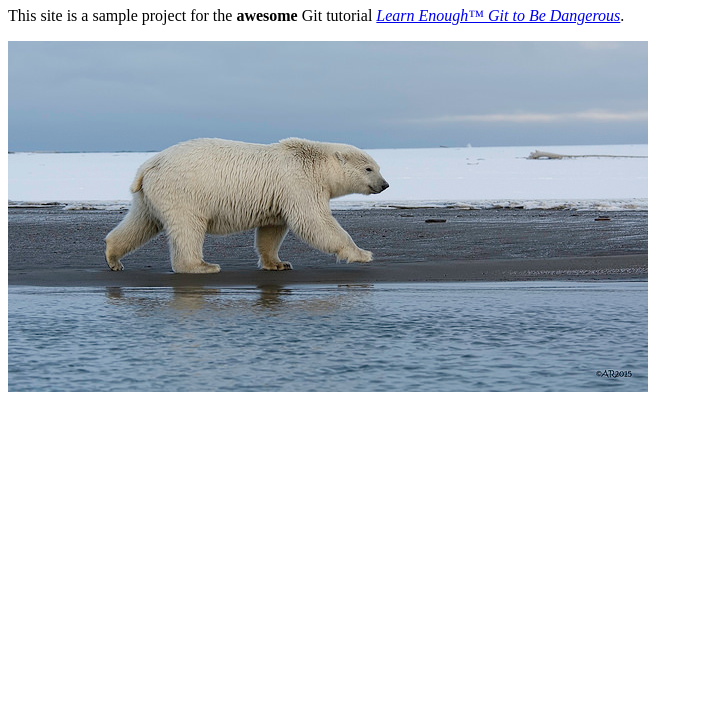
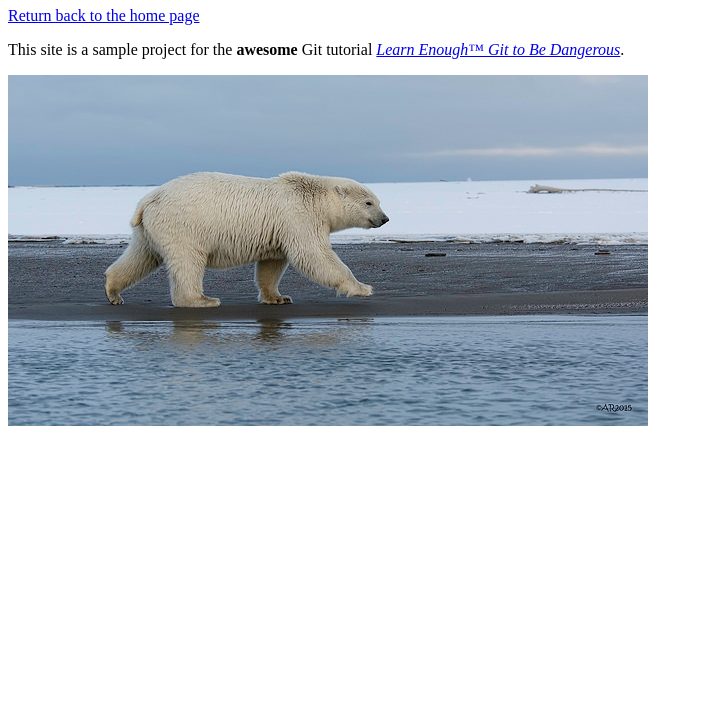
Before and after one commit to AK-MATHS/website, a plain HTML site: page about.html in a window 1280 px wide. Shown: the part 73-800 px from the top of the page, without its empty margins (0-703 px from the left). Drawn offline with Linux system fonts and the light colour scheme.

Commit message:
Add link back to index.html page

```diff
--- a/about.html
+++ b/about.html
@@ -6,7 +6,11 @@
 
   </head>
   <body>
+
     <h1>About Us</h1>
+
+    <a href="index.html">Return back to the home page</a>
+
     <p>
       This site is a sample project for the <strong>awesome</strong> Git tutorial <a href="http://learnenough.com/git-tutorial"> <em>Learn Enough™ Git to Be Dangerous</em></a>.
     </p>
```
